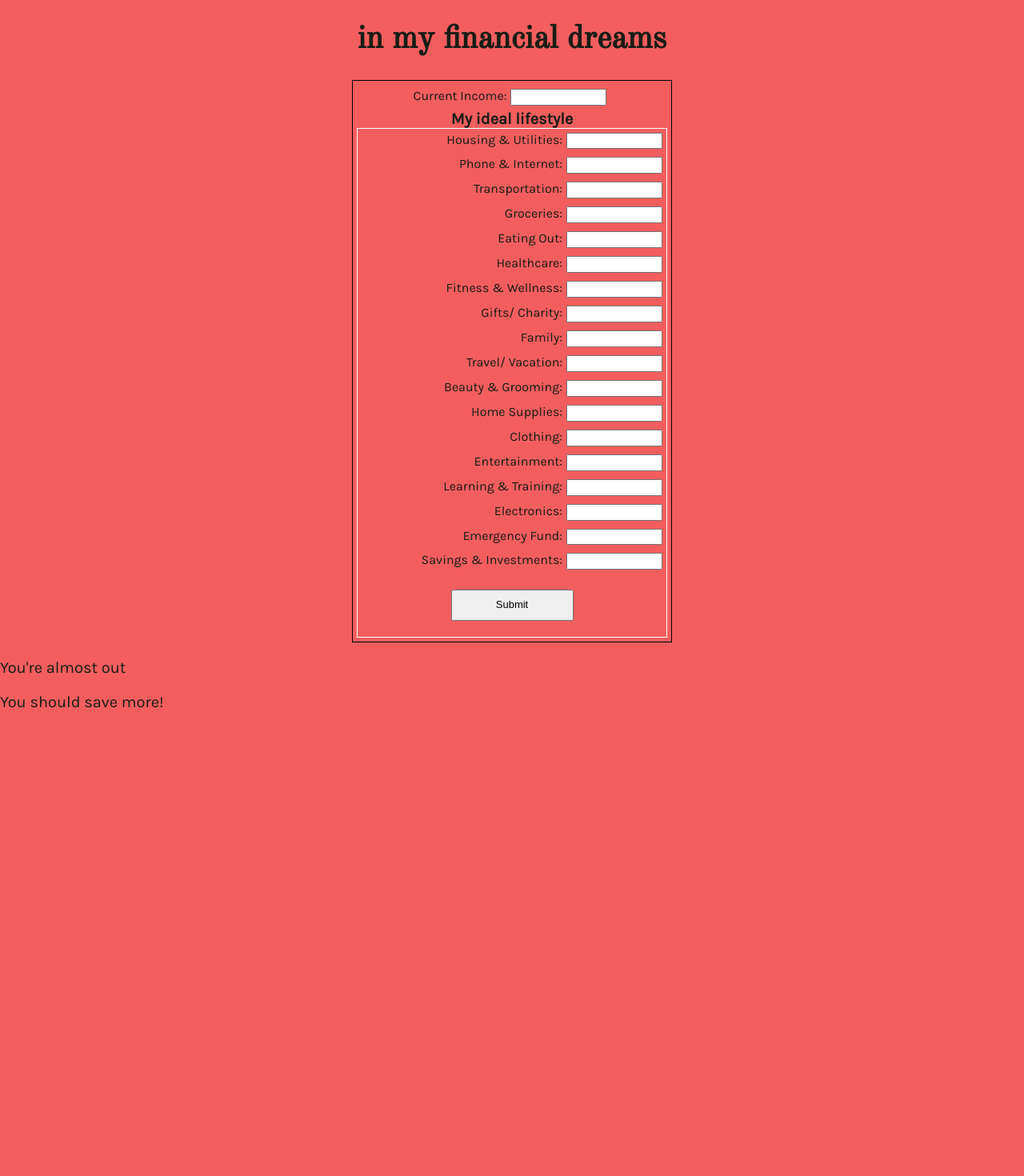
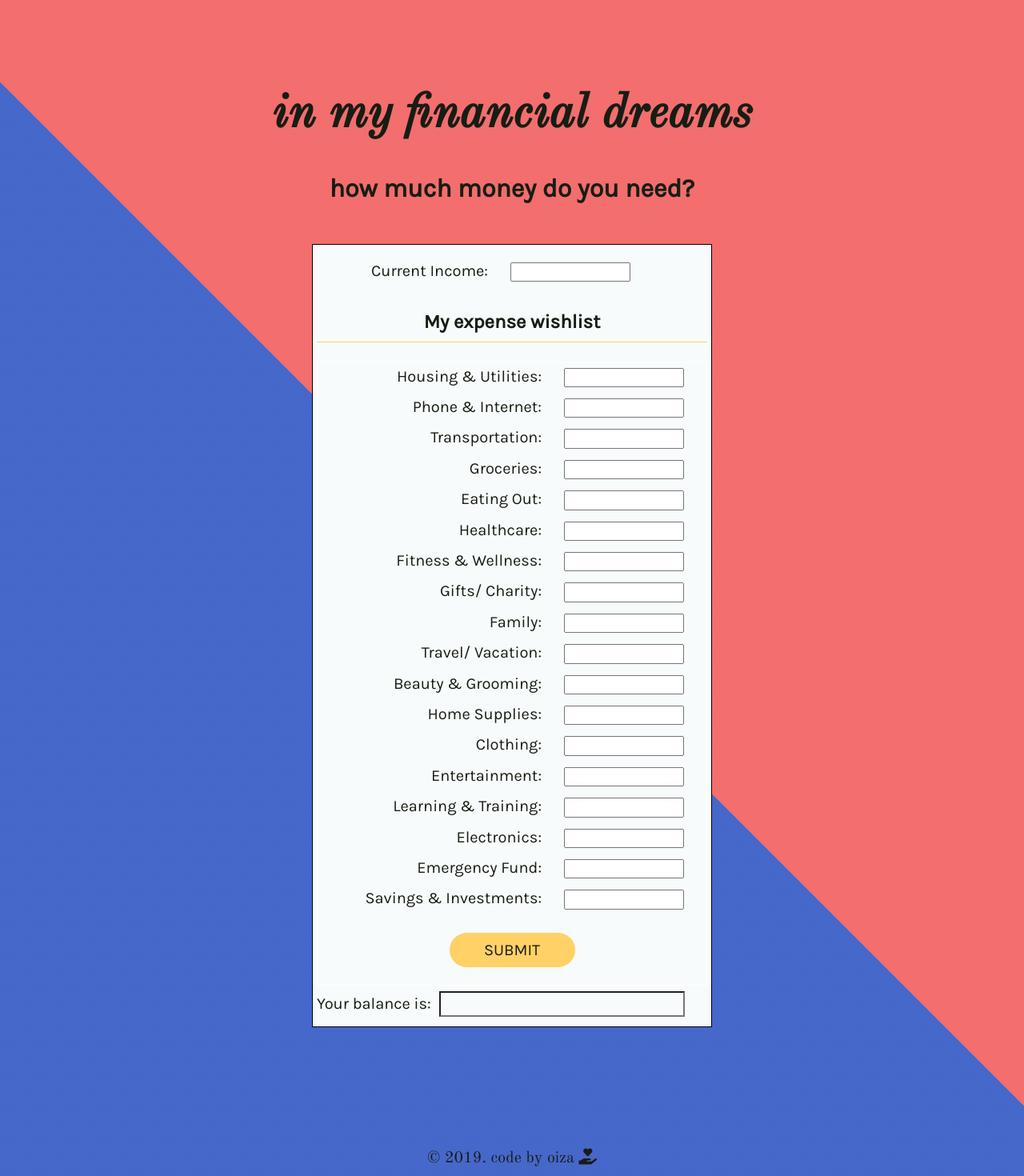
Before and after one commit to oizabaiye/inMyFinancialDreams, a React (Create React App) app: page / in a window 1280 px wide. Shown: the top 1470 px of the page at 80% size. Before the commit the page ends 909 px from the top, so only its background shows below. Built offline with nearby package versions, Linux system fonts and the light colour scheme.

Commit message:
major commit of styling and budget logic

```diff
--- a/public/index.html
+++ b/public/index.html
@@ -14,6 +14,8 @@
     -->
     <link rel="manifest" href="%PUBLIC_URL%/manifest.json" />
     <link href="https://fonts.googleapis.com/css?family=Karla|Old+Standard+TT:400,400i" rel="stylesheet">
+    <link rel="stylesheet" href="https://use.fontawesome.com/releases/v5.7.2/css/all.css"
+      integrity="sha384-fnmOCqbTlWIlj8LyTjo7mOUStjsKC4pOpQbqyi7RrhN7udi9RwhKkMHpvLbHG9Sr" crossorigin="anonymous">
     <!--
       Notice the use of %PUBLIC_URL% in the tags above.
       It will be replaced with the URL of the `public` folder during the build.
@@ -23,7 +25,7 @@
       work correctly both with client-side routing and a non-root public URL.
       Learn how to configure a non-root public URL by running `npm run build`.
     -->
-    <title>React App</title>
+    <title>In My Financial Dreams</title>
   </head>
   <body>
     <noscript>You need to enable JavaScript to run this app.</noscript>
--- a/src/App.css
+++ b/src/App.css
@@ -9,21 +9,38 @@ html {
 }
 
 body {
-  background: #f25e5e;
   color:#171d14;
+  padding: 5px;
   font-family: 'Karla', sans-serif;
+  background: linear-gradient(45deg, rgba(38, 77, 193, 0.85) 50%, rgb(242, 94, 94, 0.9) 50%);
 }
+
 
 h1 {
   font-family: 'Old Standard TT', serif;
-  font-size: 2rem;
+  font-size: 2.3rem;
+  padding-top: 5%;
   text-align: center;
+  font-style: italic;
+}
+
+h2 {
+  font-size: 1.4rem;
+  text-align: center;
+  margin-bottom: 50px;
+
 }
 
 h3 {
-  margin: 0;
+  margin-top: 20px;
   text-align: center;
   font-size: 1rem;
+  border-bottom: 1px solid #ffd166;
+  padding: 10px 0;
+}
+
+Header {
+  margin: 0 auto;
 }
 
 div.formWrapper {
@@ -31,6 +48,7 @@ div.formWrapper {
   border: 1px solid black;
   margin: 0 auto;
   padding: 5px;
+  background: #f8fbfb;
 }
 
 .formRow {
@@ -46,22 +64,29 @@ div.formWrapper {
 }
 
 .currentIncome {
+  margin-top: 10px;
   width: 100%;
   text-align: center;
+  font-size: 1rem;
 }
 
 label {
-  font-size: 0.8rem;
+  font-size: 0.95rem;
   display: block;
 
 }
 
 input {
   width: 120px;
-  margin: 5px;
-  font-size: 0.65rem;
+  margin: 7px 10px;
+  font-size: 0.8rem;
   flex: 1;
 }
+
+input:hover {
+  background: greenyellow;
+}
+
 
 .submit {
   width: 50%;
@@ -74,6 +99,30 @@ input {
 .submit > #submitButton {
   width: 100%;
   padding: 10px;
+  border-radius: 25px;
+  text-transform: uppercase;
+  background: #ffd166;
+  border: none;
+  color: #171d14;
+  font-family: 'Karla', sans-serif;
+  font-size: 1rem;
+}
+
+#submitButton:hover {
+  background: green;
+  color: #f8fbfb;
+  border: none;
+}
+
+.balance {
+  display: flex;
+  align-items: center;
+}
+
+.balanceValue {
+  background: none;
+  padding: 5px 4px;
+  margin-left: 10px;
 }
 
 /* solution to removing arrow in inputs, found on StackOverflow. Doesn't work in Firefox */
@@ -81,3 +130,46 @@ input[type=number]::-webkit-inner-spin-button,
 input[type=number]::-webkit-outer-spin-button {
   -webkit-appearance: none;
 }
+
+.footering {
+    text-align: center;
+    width: 100%;
+    margin-top: 12%;
+    margin-bottom: 15px;
+    font-family: 'Old Standard TT', serif;
+
+    p {
+        font-size: 1rem;
+
+    }
+    .fas {
+        font-size: 1rem;
+    }
+}
+
+@media (min-width: 776px) {
+
+  h1 {
+    font-size: 3rem;
+  }
+
+  h2 {
+    font-size: 1.6rem;
+  }
+
+  h3 {
+    font-size: 1.2rem;
+  }
+
+  div.formWrapper {
+    width: 500px;
+  }
+  input {
+    width: 150px;
+    margin: 7px 28px;
+  }
+
+  label {
+    font-size: 1rem;
+  }
+}
--- a/src/App.js
+++ b/src/App.js
@@ -2,7 +2,7 @@ import React from 'react';
 import './App.css';
 import Header from './Header';
 import Budget from './budget/Budget';
-import Result from './budget/Result';
+import Footer from './Footer';
 
 class App extends React.Component {
   render() {
@@ -10,7 +10,7 @@ class App extends React.Component {
       <div className="App">
         <Header />
         <Budget />
-        <Result />
+        <Footer />
       </div>
     );
   }
--- /dev/null
+++ b/src/Footer.js
@@ -0,0 +1,13 @@
+import React, { Component } from 'react';
+
+class Footer extends Component {
+  render(){
+    return (
+      <div className="footering">
+        <p>&copy; 2019. code by oiza <i class="fas fa-hand-holding-heart fa-sm"></i></p>
+      </div>
+    )
+  }
+}
+
+export default Footer;
--- a/src/Header.js
+++ b/src/Header.js
@@ -3,9 +3,14 @@ import React, { Component } from 'react';
 class Header extends Component {
   render(){
     return (
-      <h1>in my financial dreams</h1>
+      <React.Fragment>
+        <h1>in my financial dreams</h1>
+        <h2>how much money do you need?</h2>
+      </React.Fragment>
     )
   }
 }
 
+// the react fragment block is jsx. the js version would be React.createElement('h1', null, 'text to enter')
+
 export default Header;
--- a/src/budget/Budget.js
+++ b/src/budget/Budget.js
@@ -1,10 +1,13 @@
 import React from 'react';
 import Income from './Income';
+import Result from './Result';
 
 
 class Budget extends React.Component {
   constructor(props){
     super(props);
+
+
     this.state = {
       housingUtilities: "",
       phoneInternet: "",
@@ -24,17 +27,28 @@ class Budget extends React.Component {
       electronics: "",
       emergencyFund: "",
       miscellaneous: "",
-      savingsInvestment: ""
+      savingsInvestment: "",
+      totalExpense: '',
+    }
   }
 
-    //is this necessary?
-    this.handleChange = this.handleChange.bind(this);
-    this.handleSubmit = this.handleSubmit.bind(this);
+  handleSubmit = (event) => {
+    event.preventDefault();
+    const stateClone = {...this.state};
+    const totalValues = Object.values(stateClone).reduce((acc, value) => {
+      return value !== undefined ? acc + Number(value) : null;
+    }, 0)
+    return totalValues
+    // let totalExpenseClone = {...this.state.totalExpense};
+    // totalExpenseClone = totalValues;
+    // console.log(totalExpenseClone)
   }
 
-  handleSubmit(event){
-    event.preventDefault();
-    console.log(totalExpense);
+
+
+
+
+  //stateclone copies this.state into a new object
 
     // collect all the values of set state in an array
     // add them up using reduce and const total
@@ -43,52 +57,38 @@ class Budget extends React.Component {
     //if result <= 0, change background to red and display advice to cut down largest expenses or earn more money
     //if result >= 0, change background to green and display advice saying good job, you're not in the red. You can always save more though
 
-  }
 
-  handleChange=(event) =>{
+  // put in regex to make user only add numbers or 0
+  handleChange = (event) =>{
     this.setState({
       [event.target.name]: parseInt(event.target.value, 10)
     })
-    let values = [];
-    values.push(['event.target.name']);
-    const totalExpense = values.reduce((a, b) => {
-      return a + b;
-    });
   }
 
   render() {
-    // const {
-    //   var,
-    //   var2,
-    // } = this.props;
-    // then can use var directly. react injects all the props from the parent component
-    //JSX is for only when you're faking html dom
-
-
     return (
       <div className="formWrapper">
         <React.Fragment>
           <Income />
-        <h3>My ideal lifestyle</h3>
+
+          <h3>My expense wishlist</h3>
+
           <form onSubmit={this.handleSubmit} className="budget">
             <div className="formRow">
               <label> Housing & Utilities:
                 <input type="number" name="housingUtilities" value={this.state.housingUtilities} onChange={this.handleChange}/>
               </label>
             </div>
-
             <div className="formRow">
               <label htmlFor="phoneInternet">Phone & Internet:
                 <input type="number" name="phoneInternet" value={this.state.phoneInternet} onChange={this.handleChange} />
               </label>
             </div>
-
             <div className="formRow">
               <label> Transportation:
                 <input type="number" name="transportation" value={this.state.transportation} onChange={this.handleChange} />
               </label>
             </div>
-
             <div className="formRow">
               <label> Groceries:
                 <input type="number" name="groceries" value={this.state.groceries} onChange={this.handleChange} />
@@ -168,13 +168,14 @@ class Budget extends React.Component {
               <input type="submit" value="Submit" id="submitButton" />
             </div>
           </form>
+          <Result handleSubmit={this.handleSubmit} />
         </React.Fragment>
+
       </div>
     )
   }
 }
 
-// note - can only have expressions in react component. can't use if statement
 // assume one user for now. assume they are logged in. what would the app look like for them?
 
 export default Budget;
--- a/src/budget/Income.js
+++ b/src/budget/Income.js
@@ -18,7 +18,7 @@ class Income extends Component {
     return (
       <div>
         <label className="currentIncome"> Current Income:
-          <input type="number" name="currentIncome" value={this.state.currentIncome} onChange={this.handleChange} />
+          <input type="number" name="currentIncome" id="income" value={this.state.currentIncome} onChange={this.handleChange} />
         </label>
       </div>
     )
--- a/src/budget/Result.js
+++ b/src/budget/Result.js
@@ -3,16 +3,21 @@ import React, { Component } from 'react';
 class Result extends Component {
   render(){
     return (
-      <React.Fragment>
-        <div className="balance">
-          <p>You're almost out</p>
+        <div>
+          <label className="balance"> Your balance is:
+            <input type="text" name="balance" className="balanceValue" value="" />
+          </label>
         </div>
-        <div className="advice">
-          <p>You should save more!</p>
-        </div>
-      </React.Fragment>
     )
   }
 }
 
+// import React from 'react';
+
+// const sumOfValues = () => {
+//   return <p>Your lifestyle costs xyz! This leaves you a balance of abc!</p>
+// }
+
+// export default Summation;
+
 export default Result;
```
Lines whose indentation alone changed are shown as unchanged.
